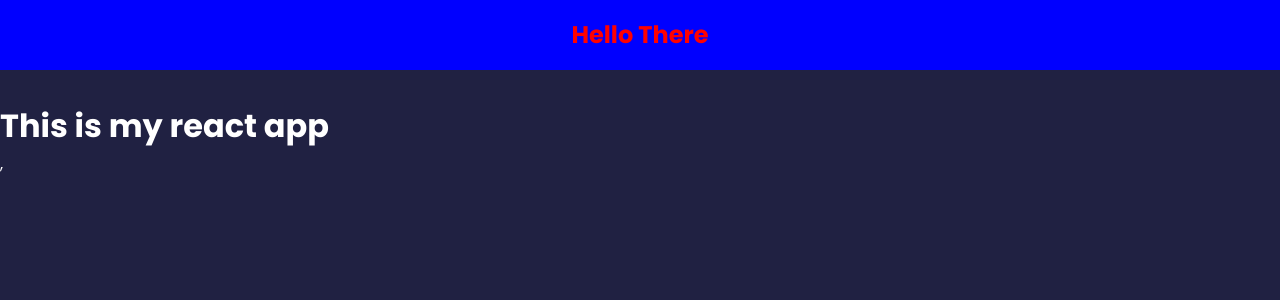
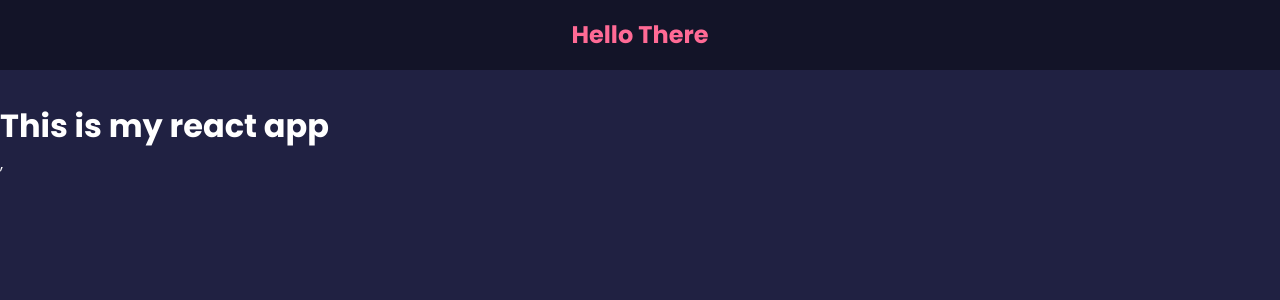
Before and after one commit to Hosseinht/rateapp-react, a React (Create React App) app: page / in a window 1280 px wide. Shown: the top 300 px of the page. Built offline with nearby package versions, Linux system fonts and the light colour scheme.

Commit message:
Default Props

```diff
--- a/src/App.js
+++ b/src/App.js
@@ -4,7 +4,7 @@ import Header from "./components/Header";
 function App() {
     return (
         <>
-            <Header bgColor='blue' textColor="red" text="Hello There"/>
+            <Header/>
             <div>
                 <h1>This is my react app</h1>
             </div>
--- a/src/components/Header.jsx
+++ b/src/components/Header.jsx
@@ -15,14 +15,18 @@ function Header({text, bgColor, textColor}) {
 }
 
 //
-// Header.defaultProps = {
-//     text: 'Hello There'
-// }
+Header.defaultProps = {
+    text: 'Hello There',
+    bgColor: 'rgba(0,0,0,0.4)',
+    textColor: '#ff6a95'
+}
+// if we don't pass props from App component Header component will use this default props
 
-// eslint-disable-next-line react/no-typos
+
 Header.propTypes = {
     text: PropTypes.string,
     bgColor:PropTypes.string,
+    textColor:PropTypes.string,
 
 }
 
```
